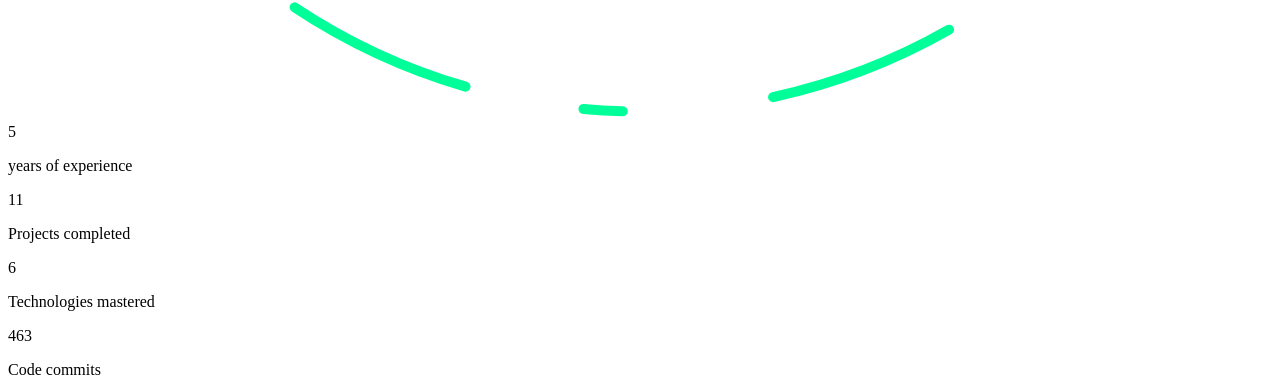
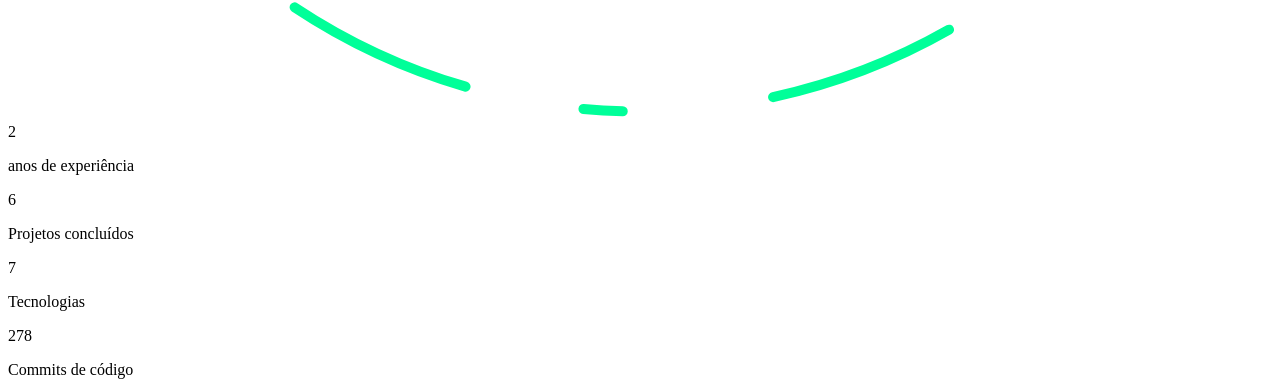
Before and after one commit to RafaaSousa/new-portfolio, a Next.js app: page / in a window 1280 px wide. Shown: the part 1341-1733 px from the top of the page. Built offline with nearby package versions, Linux system fonts and the light colour scheme.

Commit message:
component update

```diff
--- a/components/Header.jsx
+++ b/components/Header.jsx
@@ -20,7 +20,7 @@
         <div className="hidden xl:flex items-center gap-8">
           <Nav />
           <Link href="/contact">
-            <Button>Hire me</Button>
+            <Button>Contato</Button>
           </Link>
         </div>
 
--- a/components/Social.jsx
+++ b/components/Social.jsx
@@ -3,15 +3,15 @@
 import { FaGithub, FaLinkedinIn } from "react-icons/fa";
 
 const socials = [
-  { icon: <FaGithub />, path: ""},
-  { icon: <FaLinkedinIn />, path: ""},
+  { icon: <FaGithub />, path: "https://www.github.com/RafaaSousa"},
+  { icon: <FaLinkedinIn />, path: "https://www.linkedin.com/in/rafael-p-sousa"},
 ]
 
 const Social = ({containerStyles, iconStyles}) => {
   return <div className={containerStyles}>
     {socials.map((item, index) => {
       return (
-        <Link key={index} href={item.path} className={iconStyles}>
+        <Link key={index} href={item.path} className={iconStyles} target="_blank">
           {item.icon}
         </Link>
       )
--- a/components/Stats.jsx
+++ b/components/Stats.jsx
@@ -4,20 +4,20 @@
 
 const stats = [
   {
-    num: 5,
-    text: "years of experience",
-  },
-  {
-    num: 12,
-    text: "Projects completed",
+    num: 2,
+    text: "anos de experiência",
   },
   {
     num: 6,
-    text: "Technologies mastered",
+    text: "Projetos concluídos",
   },
   {
-    num: 500,
-    text: "Code commits",
+    num: 8,
+    text: "Tecnologias",
+  },
+  {
+    num: 300,
+    text: "Commits de código",
   },
 ];
 
```
Also changed, not shown: components/MobileNav.jsx (+3 -7 lines), components/Nav.jsx (+2 -10 lines).
